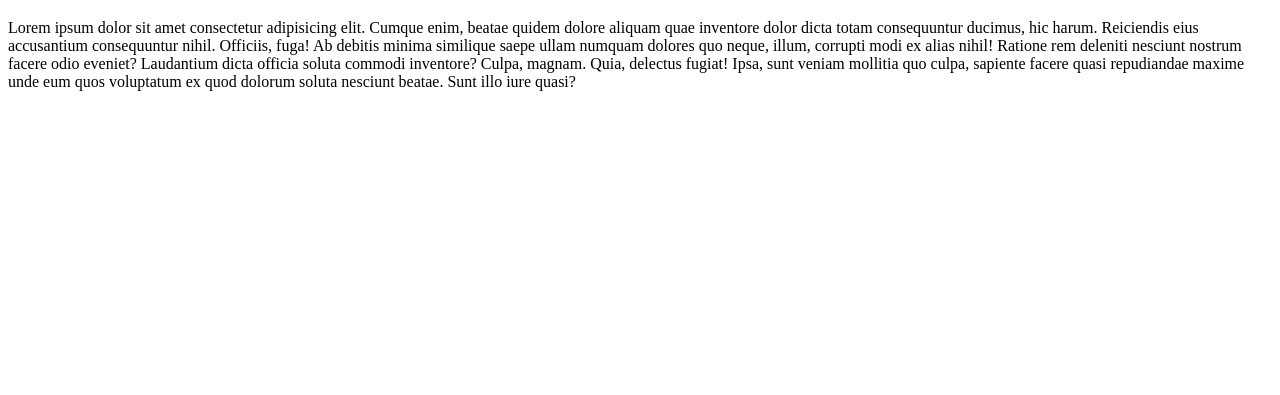
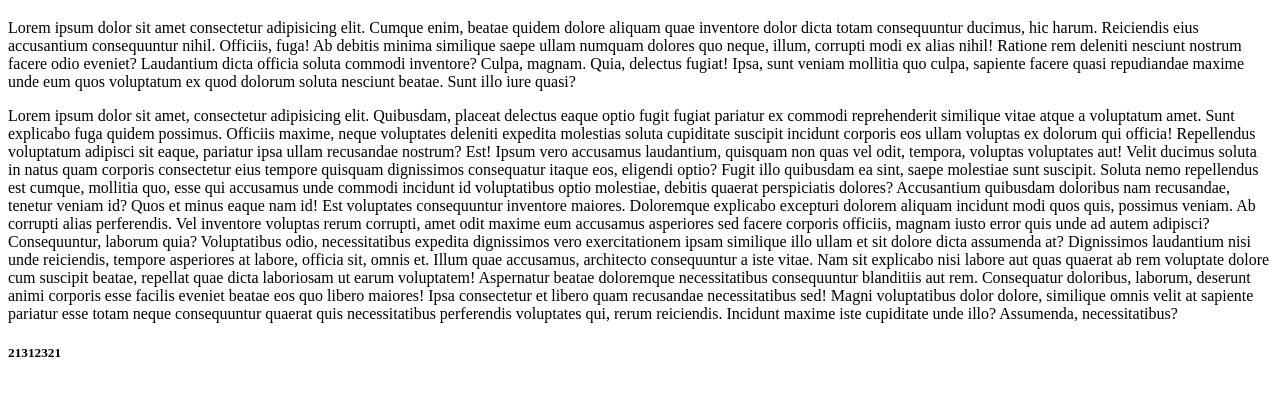
Before and after one commit to Bohdan2200/bobcrocco, a plain HTML site: page index.html in a window 1280 px wide. Shown: the part 61-456 px from the top of the page. Drawn offline with Linux system fonts and the light colour scheme.

Commit message:
Add some elements

```diff
--- a/index.html
+++ b/index.html
@@ -12,5 +12,20 @@
     <p>Lorem ipsum dolor sit amet consectetur adipisicing elit. Cumque enim, beatae quidem dolore aliquam quae inventore dolor dicta totam consequuntur ducimus, hic harum. Reiciendis eius accusantium consequuntur nihil. Officiis, fuga!
     Ab debitis minima similique saepe ullam numquam dolores quo neque, illum, corrupti modi ex alias nihil! Ratione rem deleniti nesciunt nostrum facere odio eveniet? Laudantium dicta officia soluta commodi inventore?
     Culpa, magnam. Quia, delectus fugiat! Ipsa, sunt veniam mollitia quo culpa, sapiente facere quasi repudiandae maxime unde eum quos voluptatum ex quod dolorum soluta nesciunt beatae. Sunt illo iure quasi?</p>
+
+
+    <p>Lorem ipsum dolor sit amet, consectetur adipisicing elit. Quibusdam, placeat delectus eaque optio fugit fugiat pariatur ex commodi reprehenderit similique vitae atque a voluptatum amet. Sunt explicabo fuga quidem possimus.
+    Officiis maxime, neque voluptates deleniti expedita molestias soluta cupiditate suscipit incidunt corporis eos ullam voluptas ex dolorum qui officia! Repellendus voluptatum adipisci sit eaque, pariatur ipsa ullam recusandae nostrum? Est!
+    Ipsum vero accusamus laudantium, quisquam non quas vel odit, tempora, voluptas voluptates aut! Velit ducimus soluta in natus quam corporis consectetur eius tempore quisquam dignissimos consequatur itaque eos, eligendi optio?
+    Fugit illo quibusdam ea sint, saepe molestiae sunt suscipit. Soluta nemo repellendus est cumque, mollitia quo, esse qui accusamus unde commodi incidunt id voluptatibus optio molestiae, debitis quaerat perspiciatis dolores?
+    Accusantium quibusdam doloribus nam recusandae, tenetur veniam id? Quos et minus eaque nam id! Est voluptates consequuntur inventore maiores. Doloremque explicabo excepturi dolorem aliquam incidunt modi quos quis, possimus veniam.
+    Ab corrupti alias perferendis. Vel inventore voluptas rerum corrupti, amet odit maxime eum accusamus asperiores sed facere corporis officiis, magnam iusto error quis unde ad autem adipisci? Consequuntur, laborum quia?
+    Voluptatibus odio, necessitatibus expedita dignissimos vero exercitationem ipsam similique illo ullam et sit dolore dicta assumenda at? Dignissimos laudantium nisi unde reiciendis, tempore asperiores at labore, officia sit, omnis et.
+    Illum quae accusamus, architecto consequuntur a iste vitae. Nam sit explicabo nisi labore aut quas quaerat ab rem voluptate dolore cum suscipit beatae, repellat quae dicta laboriosam ut earum voluptatem!
+    Aspernatur beatae doloremque necessitatibus consequuntur blanditiis aut rem. Consequatur doloribus, laborum, deserunt animi corporis esse facilis eveniet beatae eos quo libero maiores! Ipsa consectetur et libero quam recusandae necessitatibus sed!
+    Magni voluptatibus dolor dolore, similique omnis velit at sapiente pariatur esse totam neque consequuntur quaerat quis necessitatibus perferendis voluptates qui, rerum reiciendis. Incidunt maxime iste cupiditate unde illo? Assumenda, necessitatibus?</p>
+
+    <h5>21312321</h5>
+
 </body>
 </html>
```
